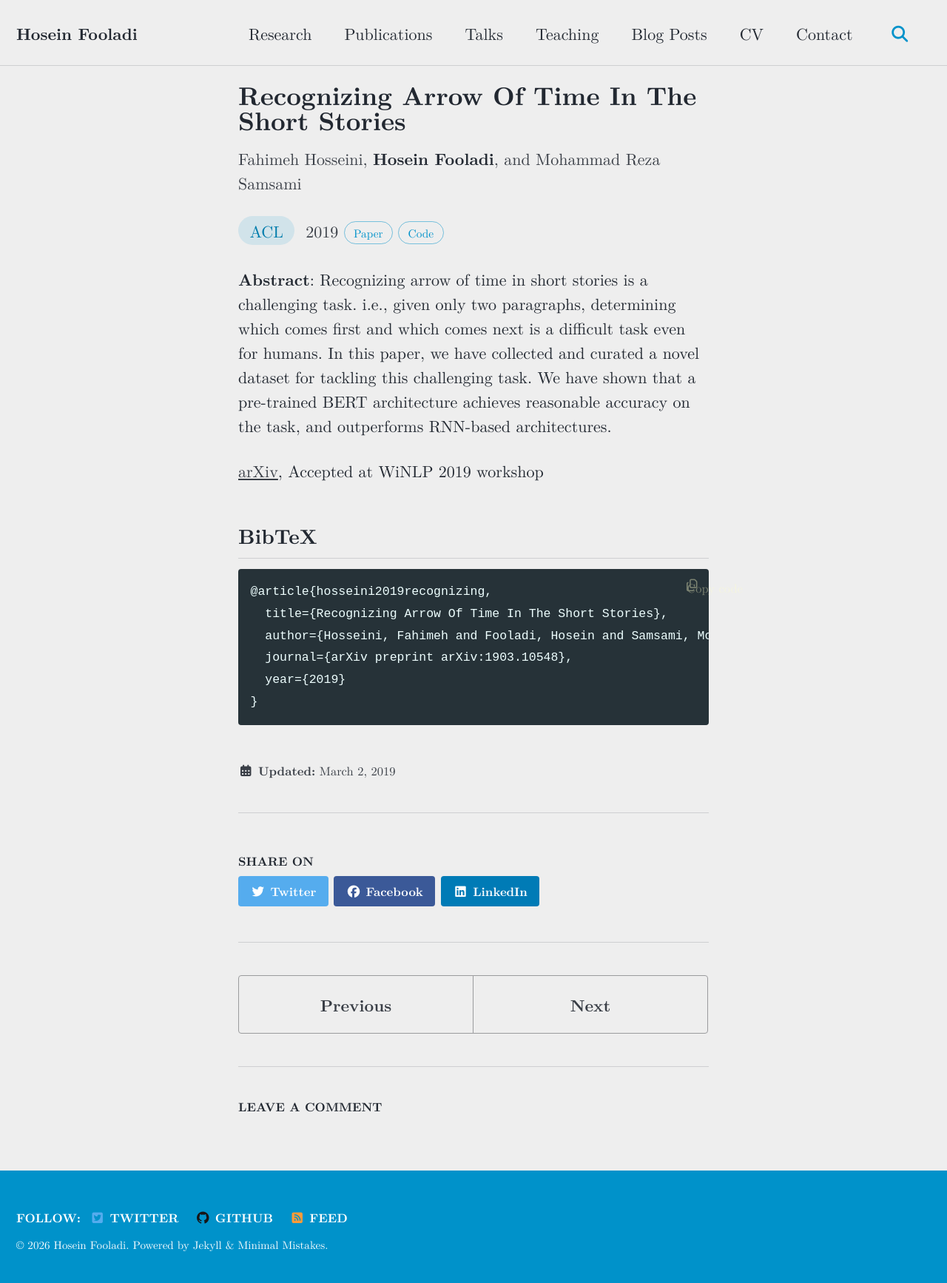
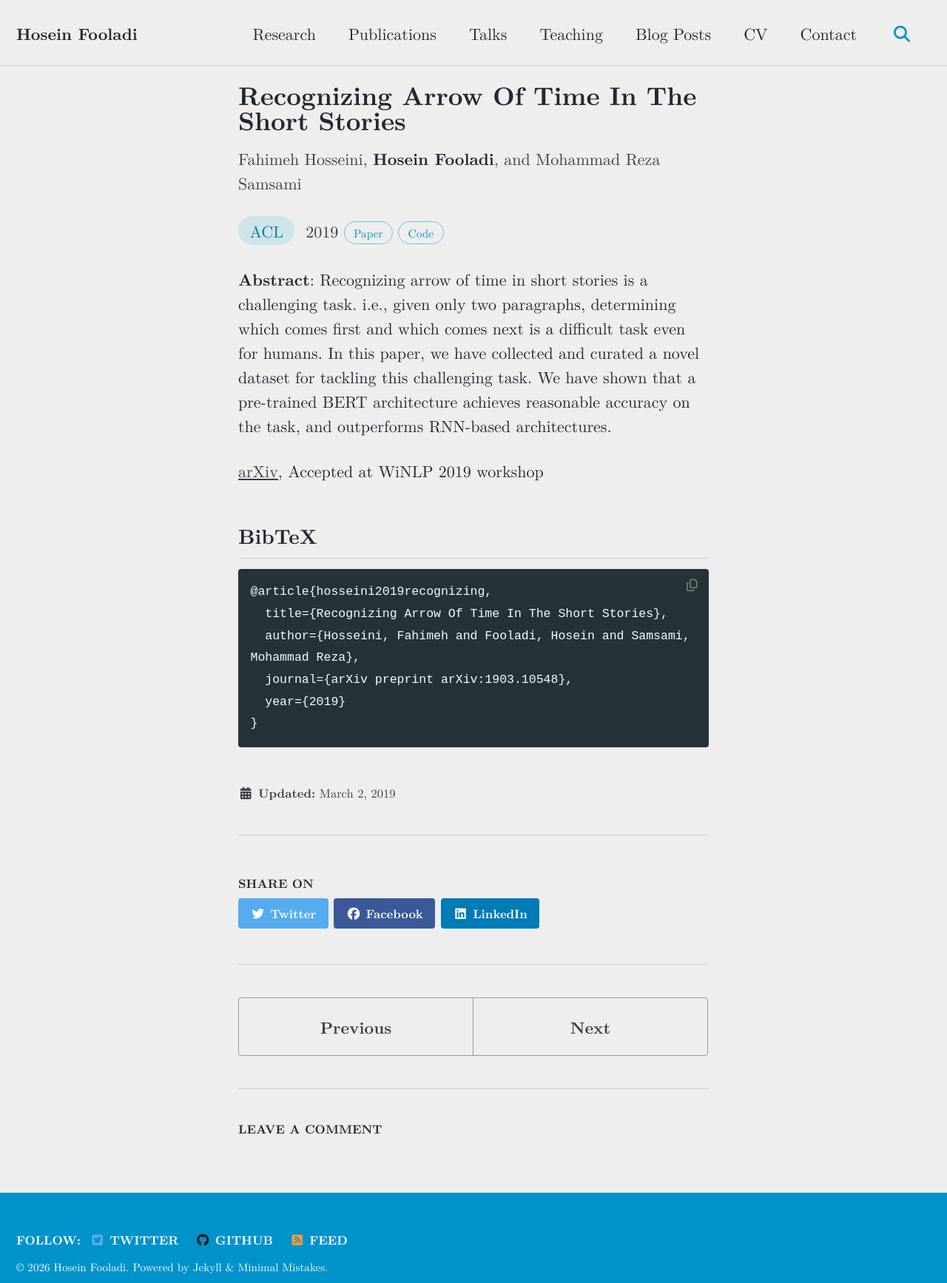
Before and after one commit to HFooladi/HFooladi.github.io, a Jekyll site: the page built from _publications/2019-03-02-arrow-of-time.md, in a window 1280 px wide, cut to the strip 0-1734 px from the top of the page. Shown: the whole strip at 74% size. Built offline with Jekyll 4.4.1, drawn with Linux system fonts in a browser that asks for light colours; cached includes are drawn as plain includes; comment, search, counter and statistics services are not loaded.

Commit message:
Fix copy-code button overlap by pinning Font Awesome to 6.7.2
The head include loaded Font Awesome at @latest, which now resolves to
7.x. Version 7 dropped the un-prefixed .sr-only class that the theme's
copy-to-clipboard button uses to hide its "Copy code" label, so the
label rendered on top of the icon in every code and BibTeX block. Pin
the stylesheet to 6.7.2, the major version the theme targets.

Also let BibTeX blocks wrap long title/author lines instead of
scrolling horizontally.

Co-Authored-By: Claude Fable 5.1 <noreply@anthropic.com>

```diff
--- a/_includes/head.html
+++ b/_includes/head.html
@@ -19,8 +19,8 @@
 <!-- For all browsers -->
 <link rel="stylesheet" href="{{ '/assets/css/main.css' | relative_url }}">
 <link rel="stylesheet" href="{{ '/assets/css/academicons.min.css' | relative_url }}">
-<link rel="preload" href="https://cdn.jsdelivr.net/npm/@fortawesome/fontawesome-free@latest/css/all.min.css" as="style" onload="this.onload=null;this.rel='stylesheet'">
-<noscript><link rel="stylesheet" href="https://cdn.jsdelivr.net/npm/@fortawesome/fontawesome-free@latest/css/all.min.css"></noscript>
+<link rel="preload" href="https://cdn.jsdelivr.net/npm/@fortawesome/fontawesome-free@6.7.2/css/all.min.css" as="style" onload="this.onload=null;this.rel='stylesheet'">
+<noscript><link rel="stylesheet" href="https://cdn.jsdelivr.net/npm/@fortawesome/fontawesome-free@6.7.2/css/all.min.css"></noscript>
 
 {% if site.head_scripts %}
   {% for script in site.head_scripts %}
--- a/_sass/minimal-mistakes/_custom.scss
+++ b/_sass/minimal-mistakes/_custom.scss
@@ -353,3 +353,14 @@
     color: $muted-text-color;
   }
 }
+
+/* ==========================================================================
+   BibTeX blocks: wrap long title/author lines instead of scrolling sideways
+   ========================================================================== */
+
+.language-bibtex pre.highlight {
+  white-space: pre-wrap;
+  word-break: break-word;
+  /* keep clear of the copy button in the top-right corner */
+  padding-right: 2.5em;
+}
```
